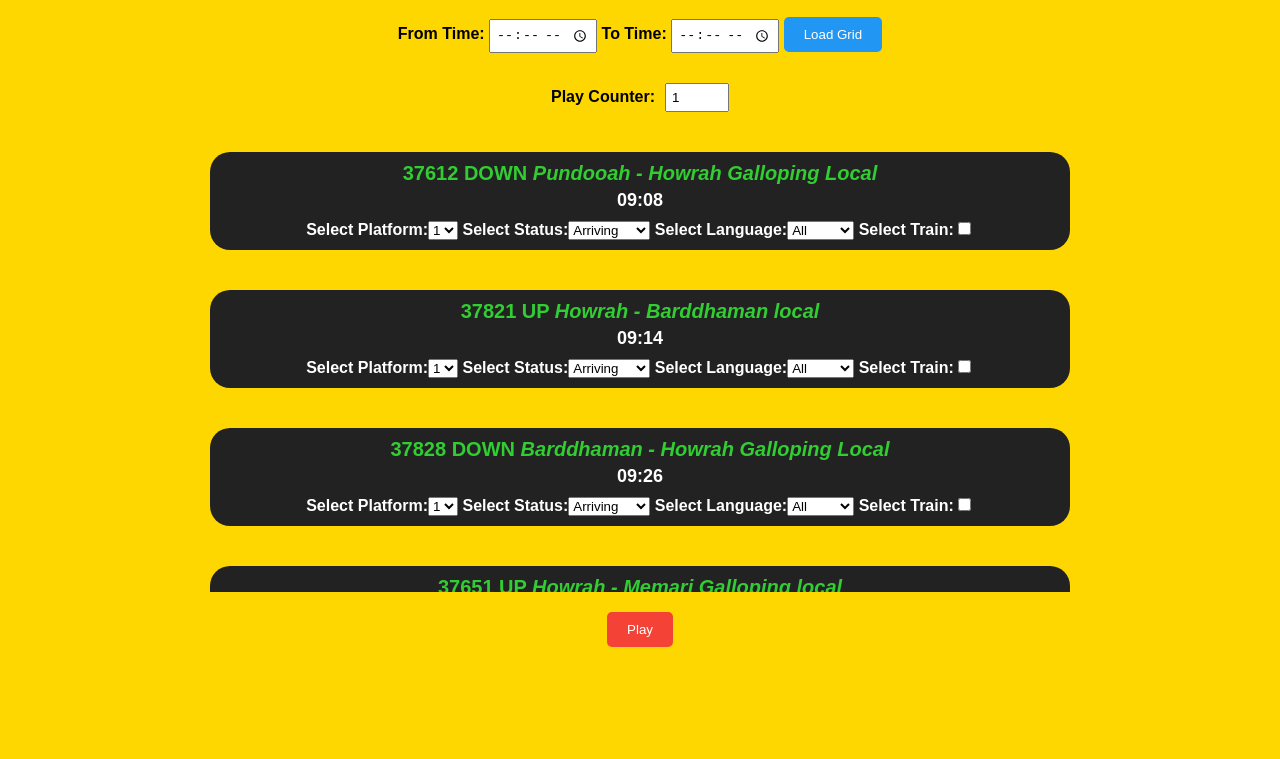
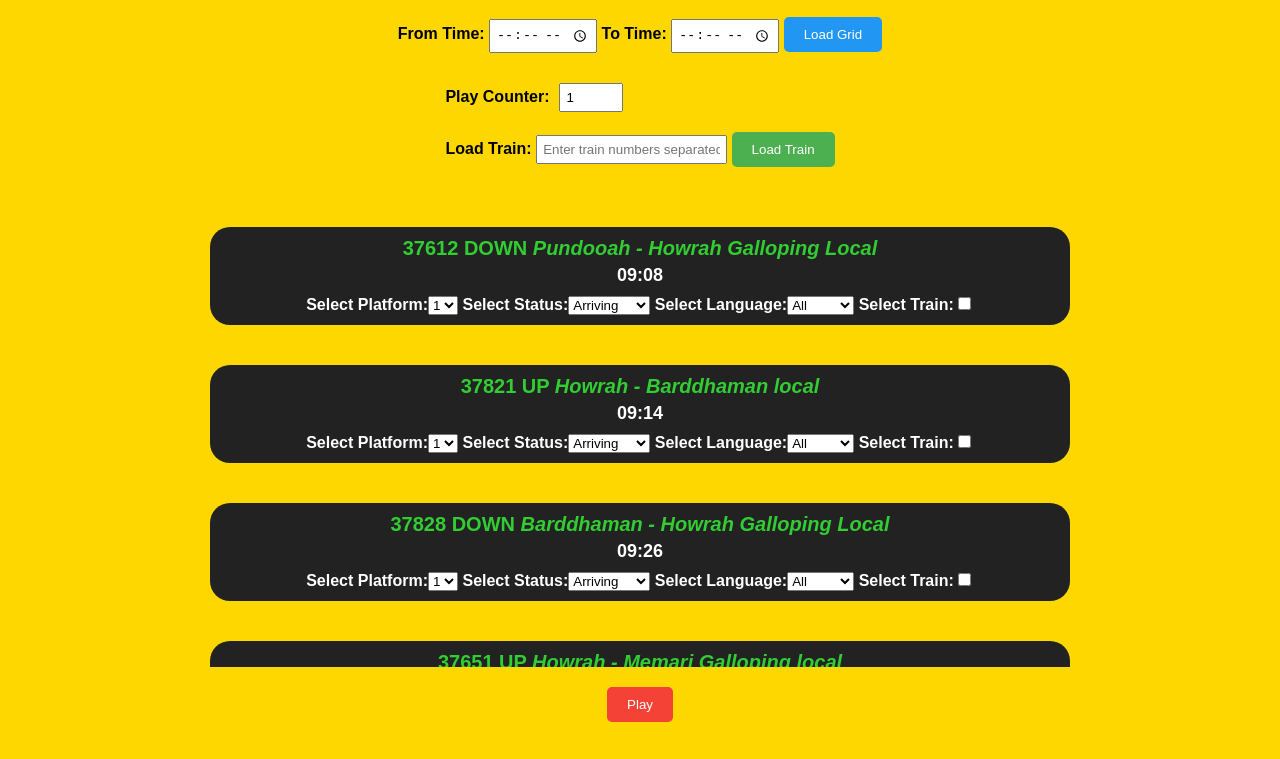
Before and after one commit to infernal9999/RPA, a plain HTML site: page index.html in a window 1280 px wide. Shown: the part 171-930 px from the top of the page. Before the commit the page ends 898 px from the top, so only its background shows below. Drawn offline with Linux system fonts and the light colour scheme.

Commit message:
Update index.html

```diff
--- a/index.html
+++ b/index.html
@@ -19,9 +19,17 @@
         <button id="loadGridButton">Load Grid</button>
     </div>
 
-    <div class="play-counter-container">
-        <label for="playCounterInput" class="play-counter-label">Play Counter:</label>
-        <input type="number" id="playCounterInput" class="play-counter-input" min="1" max="10" value="1">
+    <div class="input-section">
+        <div class="play-counter-container">
+            <label for="playCounterInput" class="play-counter-label">Play Counter:</label>
+            <input type="number" id="playCounterInput" class="play-counter-input" min="1" max="10" value="1">
+        </div>
+
+        <div class="load-train-container">
+            <label for="loadTrainInput" class="load-train-label">Load Train:</label>
+            <input type="text" id="loadTrainInput" class="load-train-input" placeholder="Enter train numbers separated by comma">
+            <button id="loadTrainButton" class="load-train-button">Load Train</button>
+        </div>
     </div>
 
     <div class="container">
@@ -38,7 +46,7 @@
         <!-- Selected rows information will be displayed here -->
     </div>
 
-	<script src="data.js"></script>
+    <script src="data.js"></script>
     <script src="script.js"></script>
 </body>
 </html>
```
